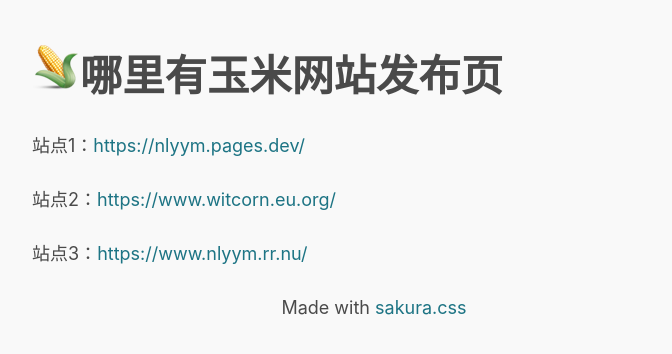
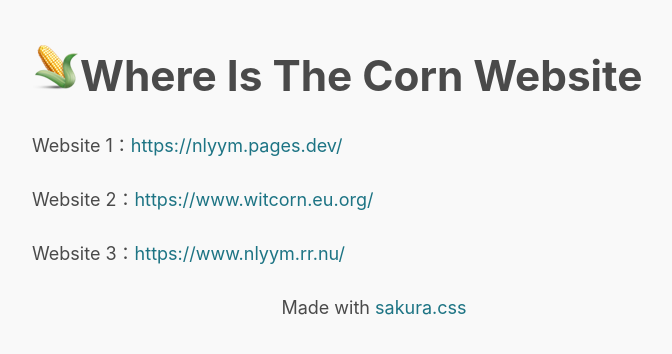
Before and after one commit to rokedap509/rokedap509.github.io, a plain HTML site: page index.html in a window 1280 px wide. Shown: the whole page, without its empty margins (266-938 px from the left). Drawn offline with Linux system fonts and the light colour scheme.

Commit message:
Update index.html

```diff
--- a/index.html
+++ b/index.html
@@ -3,12 +3,12 @@
     <meta name="viewport" content="width=device-width,initial-scale=1.0">
     <meta name="renderer" content="webkit">
     <link rel="stylesheet" href="sakura.css" type="text/css">
-    <title>哪里有玉米网站发布页</title>
+    <title>Where Is The Corn Website</title>
   </head>
   <body>
-    <h1><img src="/favicon.ico" style="display:inline-block; vertical-align: middle;">哪里有玉米网站发布页</h1>
-    <p>站点1：<a href="https://nlyym.pages.dev/">https://nlyym.pages.dev/</a></p>
-    <p>站点2：<a href="https://www.witcorn.eu.org/">https://www.witcorn.eu.org/</a></p>
-    <p>站点3：<a href="https://www.nlyym.rr.nu/">https://www.nlyym.rr.nu/</a></p>
+    <h1><img src="/favicon.ico" style="display:inline-block; vertical-align: middle;">Where Is The Corn Website</h1>
+    <p>Website 1：<a href="https://nlyym.pages.dev/">https://nlyym.pages.dev/</a></p>
+    <p>Website 2：<a href="https://www.witcorn.eu.org/">https://www.witcorn.eu.org/</a></p>
+    <p>Website 3：<a href="https://www.nlyym.rr.nu/">https://www.nlyym.rr.nu/</a></p>
     <p align="center">Made with <a href="https://oxal.org/projects/sakura/" target="_blank">sakura.css</a></p>
 </body></html>
```
